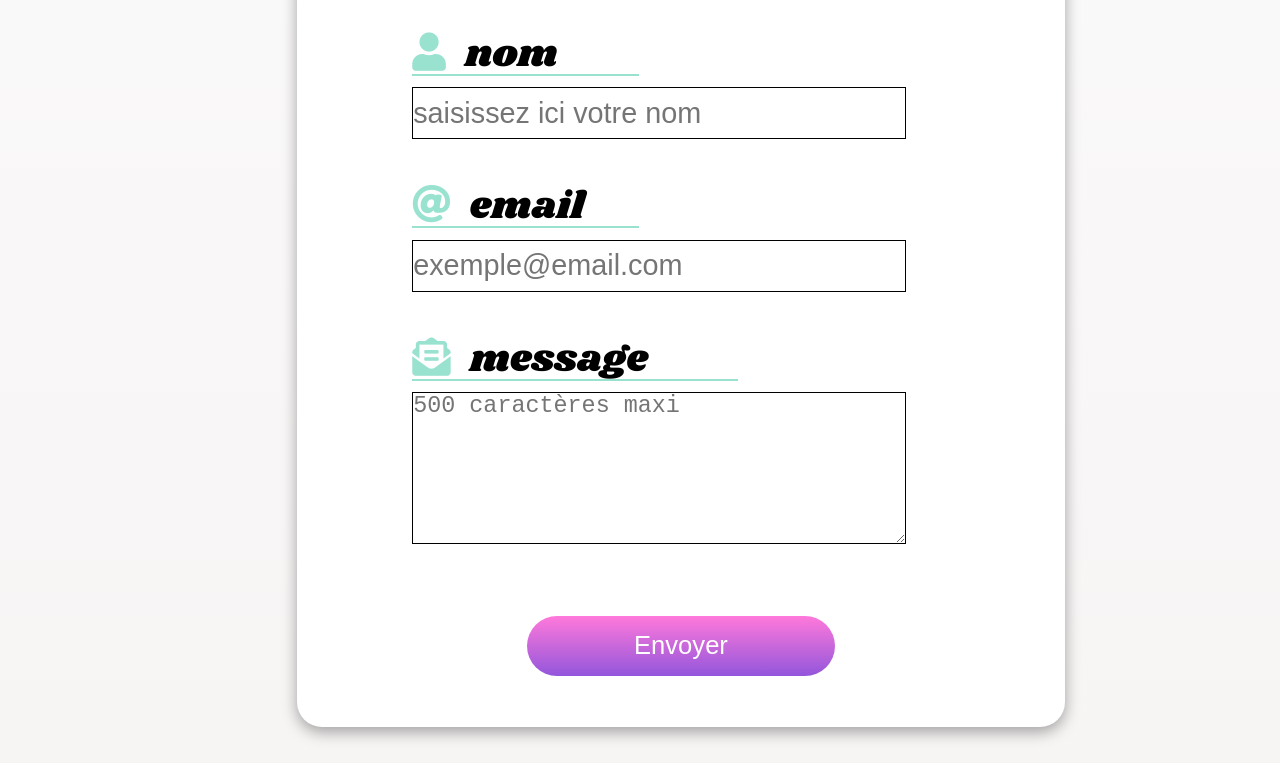
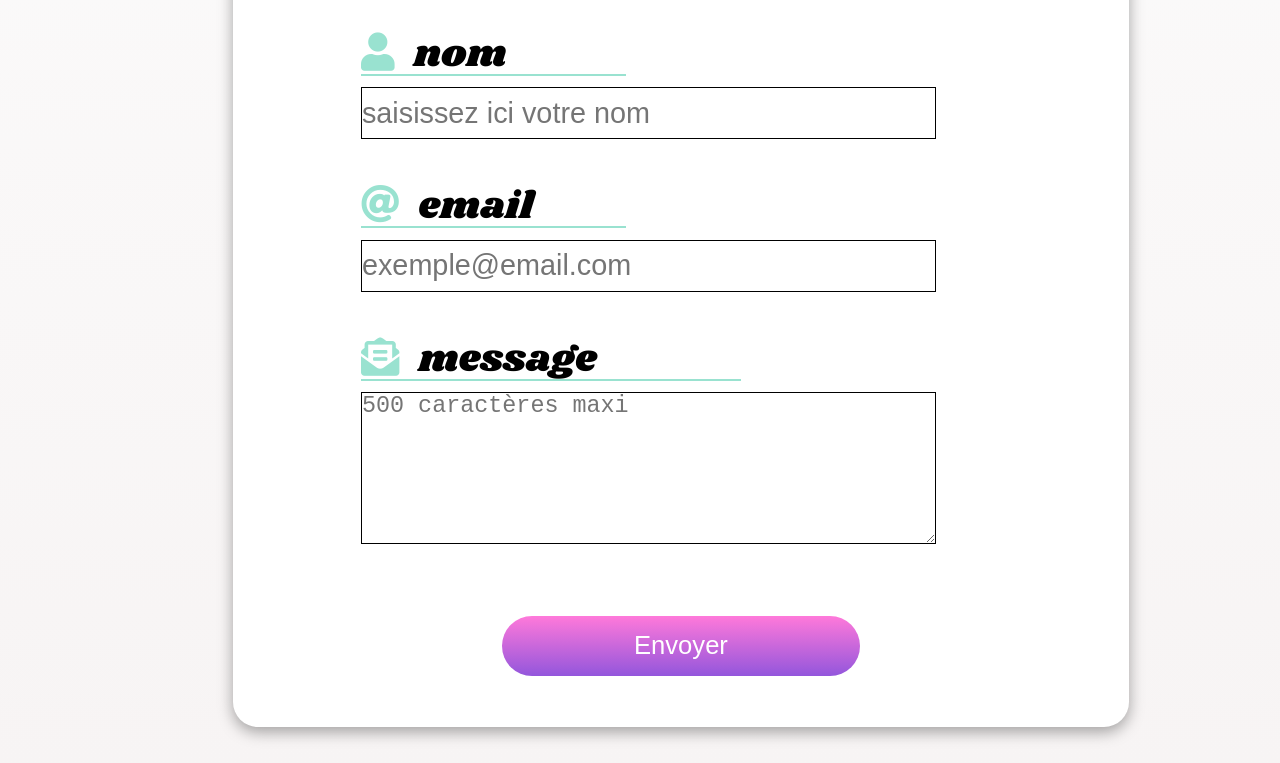
Before and after one commit to HugueninDeveloppement/Ohmyfood, a website: page contact.html in a window 1280 px wide. Shown: the part 237-1000 px from the top of the page. Drawn offline with Linux system fonts and the light colour scheme; a web font is replaced by a local one.

Commit message:
debut grand ecran

```diff
--- a/sass/Pages/_contact.scss
+++ b/sass/Pages/_contact.scss
@@ -1,7 +1,4 @@
 #body_contact {
-    display: flex;
-    flex-direction: column;
-    justify-content: space-between;
     background-image: $background-radiant-boby;
 
     #main_contact {
@@ -33,7 +30,7 @@
 
             @media (min-width: 767px) {
                 flex: none;
-                width: 60%;
+                width: 70%;
             }
 
             > div {
--- a/sass/Pages/_menu.scss
+++ b/sass/Pages/_menu.scss
@@ -37,7 +37,8 @@
     @media (min-width: 767px) {
         width: 58%;
         margin-left: 41%;
-        padding-top:0px;
+        padding-top: 0px;
+        font-size: 0.75em;
     }
 
     > img {
@@ -45,7 +46,7 @@
         width: 100%;
 
         @media (min-width: 767px) {
-            height:300px;
+            height: 300px;
         }
     }
 
@@ -127,6 +128,10 @@
                     flex-direction: column;
                     justify-content: center;
                     transition: width 2s ease-out;
+
+                    @media (min-width: 767px) {
+                        max-width: 16em;
+                    }
                 }
 
                 .menu__formulaire__detail__texte {
```
Also changed, not shown: public/css/style.css, 1 other file.
